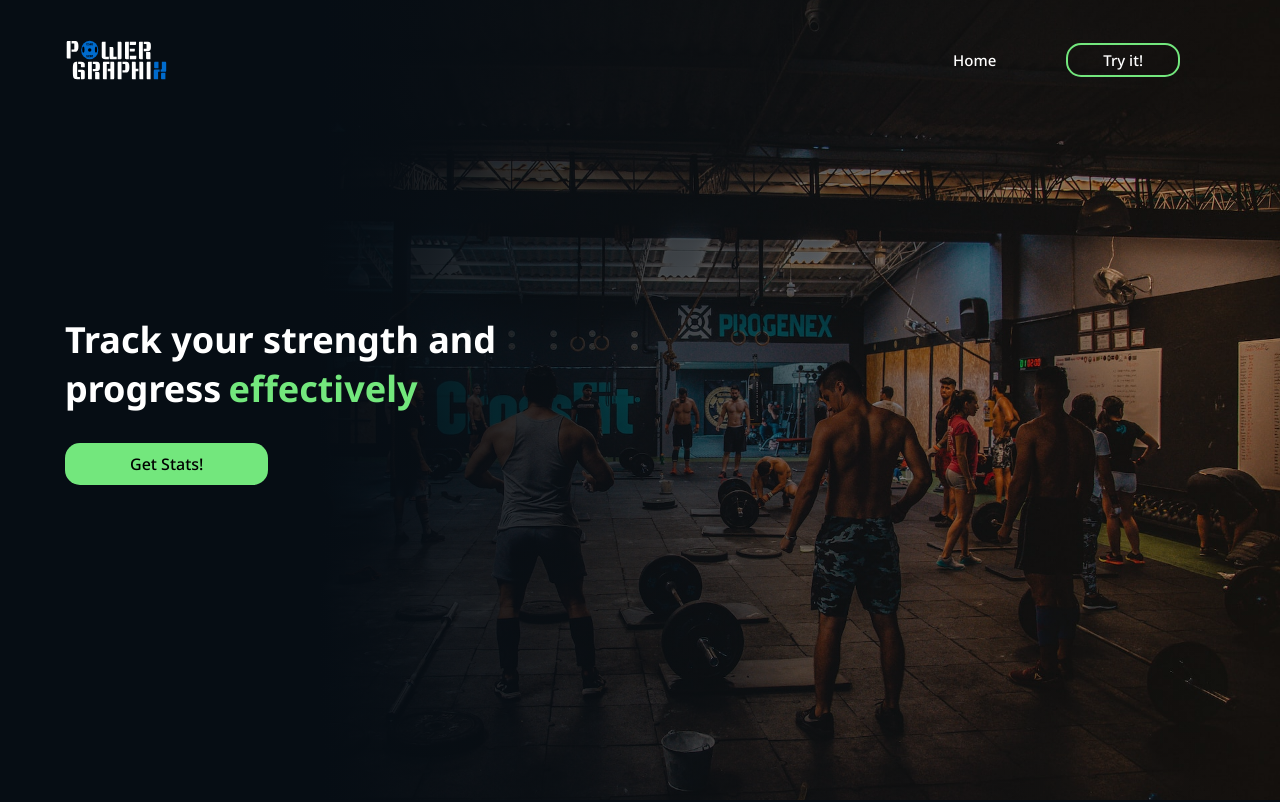
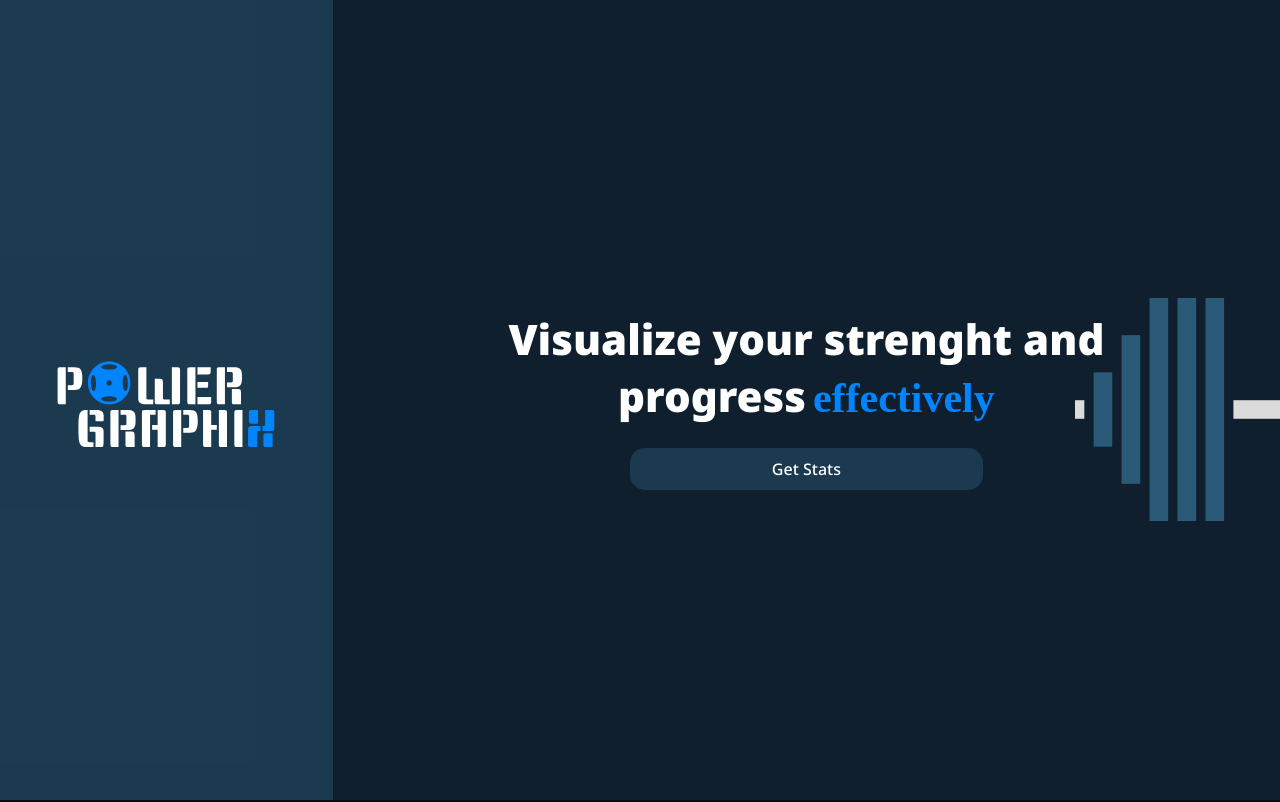
Before and after one commit to AtanasovCode/lift-log, a React (Vite) app: page / in a window 1280 px wide. Shown: the top 802 px of the page. Built offline with nearby package versions, Linux system fonts and the light colour scheme; a web font is replaced by a local one.

Commit message:
created new and improved hero section - removed background image and text - added barbell deadlift animation - added text shake animation - changed section and button colors - changed logo

```diff
--- a/src/components/Hero.tsx
+++ b/src/components/Hero.tsx
@@ -1,23 +1,63 @@
+import React, { useEffect, useRef, useState } from 'react';
 import * as Styled from '../styles/Hero.Styled';
 import Nav from './navigation/Nav';
+import logo from '../assets/logo.svg';
+import barbell from '../assets/illustrations/barbell.svg';
 
 const Hero = () => {
+
+    const mainTitleRef = useRef(null);
+    const heroInfoImageRef = useRef(null);
+
+    const [animationEnd, setAnimationEnd] = useState(false);
+
+    useEffect(() => {
+        const handleAnimationEnd = () => {
+            setAnimationEnd(true);
+            setTimeout(() => {
+                setAnimationEnd(false);
+            }, 500); // Duration of the shake animation
+        };
+
+        const heroInfoImage = heroInfoImageRef.current;
+        if (heroInfoImage) {
+            heroInfoImage.addEventListener('animationiteration', handleAnimationEnd);
+        }
+
+        return () => {
+            if (heroInfoImage) {
+                heroInfoImage.removeEventListener('animationiteration', handleAnimationEnd);
+            }
+        };
+    }, []);
+
+
     return (
         <Styled.HeroSection>
-            <Nav />
+            <Styled.HeroImageContainer>
+                <Styled.HeroImage
+                    src={logo}
+                    alt="power graphix logo"
+                />
+            </Styled.HeroImageContainer>
 
             <Styled.HeroInfo>
-                <Styled.MainTitle>
-                    Track your strength and progress
+                <Styled.MainTitle animationEnd={animationEnd} ref={mainTitleRef}>
+                    Visualize your strenght and progress
                     <Styled.Fancy>
                         effectively
                     </Styled.Fancy>
                 </Styled.MainTitle>
                 <Styled.HeroButton to="/get-stats">
-                    Get Stats!
+                    Get Stats
                 </Styled.HeroButton>
             </Styled.HeroInfo>
-            <Styled.HeaderTint />
+            <Styled.HeroInfoImage
+                className="hero-info-image"
+                src={barbell}
+                alt="barbell illustration"
+                ref={heroInfoImageRef}
+            />
         </Styled.HeroSection>
     );
 }
--- a/src/styles/Hero.Styled.tsx
+++ b/src/styles/Hero.Styled.tsx
@@ -1,112 +1,118 @@
-import styled from "styled-components";
-import { Link } from "react-router-dom";
-
+import styled, { keyframes } from 'styled-components';
+import { Link } from 'react-router-dom';
 import header from '../assets/images/header.jpg';
 import headerMobile from '../assets/images/header-mobile.jpg';
 
-export const HeroSection = styled.div`
-    position: relative;
-    height: 100vh;
-    display: flex;
-    flex-direction: column;
-    align-items: flex-start;
-    justify-content: center;
-    overflow: hidden;
+const shake = keyframes`
+    0% { transform: translateY(0); }
+    25% { transform: translateY(-5px); }
+    50% { transform: translateY(5px); }
+    75% { transform: translateY(-5px); }
+    100% { transform: translateY(0); }
+`;
 
-    background: linear-gradient(
-        to right,
-        ${props => props.theme.richBlackDark} 25%,
-        transparent
-    ), url(${header});
-
-    background-size: cover;
-    background-position: 50% 85%;
-    background-repeat: no-repeat;
-    overflow: hidden;
-
-    @media (max-width: 700px) {
-        display:flex;
-        align-items: center;
-        justfiy-content: center;
-        background: url(${headerMobile});
-        background-position: center;
+const lift = keyframes`
+    0% {
+        bottom: 0%;
+    }
+    70% {
+        bottom: 35%;
+    }
+    75% {
+        bottom: 35%;
+    }
+    100% {
+        bottom: 0%;
     }
 `;
 
-export const HeaderTint = styled.div`
-    @media (max-width: 700px) {
-        position: absolute;
-        width: 100%;
-        height: 100%;
-        background-color: rgba(0, 0, 0, .7);
-        z-index: 1;
-    }
+export const HeroSection = styled.div`
+    background-color: ${props => props.theme.richBlack};
+    min-height: 100vh;
+    width: 100vw;
+    display: flex;
+    align-items: center;
+    justify-content: center;
+`;
+
+export const HeroImageContainer = styled.div`
+    width: 26vw;
+    height: 100vh;
+    background-color: ${props => props.theme.mayaBluePale};
+    display: flex;
+    align-items: center;
+    justify-content: center;
+    padding: 1rem;
+`;
+
+export const HeroImage = styled.img`
+    width: 75%;
 `;
 
 export const HeroInfo = styled.div`
-    max-width: 600px;
+    padding: 2rem;
+    flex: 1;
     display: flex;
     flex-direction: column;
-    align-items: flex-start;
+    align-items: center;
     justify-content: center;
-    z-index: 2;
-    margin-left: 65px;
+`;
 
-    animation: fadeIn 1.2s 1;
+export const HeroInfoImage = styled.img`
+    position: absolute;
+    bottom: 4%;
+    right: 0;
+    width: 16%;
 
-    @keyframes fadeIn {
-        from {
-            opacity: 0;
-            transform: translateY(-100%);
+    animation: lift 3.5s ease-in infinite;
+
+    @keyframes lift {
+        0% {
+            bottom: 0%;
         }
-        to {
-            opacity: 1;
-            transform: translateY(0);
+        65% {
+            bottom: 35%;
         }
-    }
 
-    @media (max-width: 700px) {
-        margin-left: 0;
-        align-items: center;
-        text-align: center;
+        100% {
+            bottom: 0%;
+        }
     }
 `;
 
 export const MainTitle = styled.div`
-    font-size: 36px;
-    font-weight: 700;
+    font-size: 42px;
+    font-weight: 900;
     color: #fff;
-    margin-bottom: 30px;
+    margin-bottom: 1.5rem;
+    max-width: 70%;
+    text-align: center;
 
-    @media (max-width: 700px) {
-        font-size: 30px;
-        margin: 0 20px;
-        margin-bottom: 30px;
-    }
+    animation: ${({ animationEnd }) => animationEnd ? shake : 'none'} 0.5s;
 
-    @media (max-width: 500px) {
-        font-size: 22px;
-        margin: 0 15px;
-        margin-bottom: 30px;
+    &.shake {
+        animation: ${shake} 0.5s;
     }
 `;
 
 export const Fancy = styled.span`
-    color: ${props => props.theme.lightGreen};
+    color: #0085FF;
     padding-left: 7px;
+    font-family: ${props => props.theme.logoFont};
 `;
 
 export const HeroButton = styled(Link)`
-    background-color: ${props => props.theme.lightGreen};
-    color: #000;
+    background-color: ${props => props.theme.mayaBluePale};
+    color: #fff;
     padding: 10px 65px;
     text-align: center;
     border-radius: 15px;
     font-size: 16px;
     font-weight: 500;
+    width: 40%;
 
     &:hover {
-        background-color: ${props => props.theme.darkGreen};
+        background-color: ${props => props.theme.mayaBlueDark};
         animation: excited .3s 1;
     }
 
--- a/src/styles/Theme.tsx
+++ b/src/styles/Theme.tsx
@@ -15,7 +15,7 @@ const theme = {
 
     magnolia: "hsl(273, 33%, 94%)",
     mayaBlue: "#5dbdf9",
-    mayaBluePale: "rgba(93, 189, 249, .17)",
+    mayaBluePale: "#5dbdf92b",
     mayaBlueDark: "rgba(93, 189, 249, .3)",
     lightPurple: "#dd02b8",
     darkYellow: "#FF950A",
@@ -26,6 +26,13 @@ const theme = {
     richBlackDark: "#060d14",
 
     barFill: "#000",
+
+
+    background: "",
+    primary: "",
+    secondary: "",
+    accent: "",
+    text: "",
   };
 
   export { theme };
```
Also changed, not shown: src/assets/illustrations/barbell.svg (added), src/assets/logo.svg.
